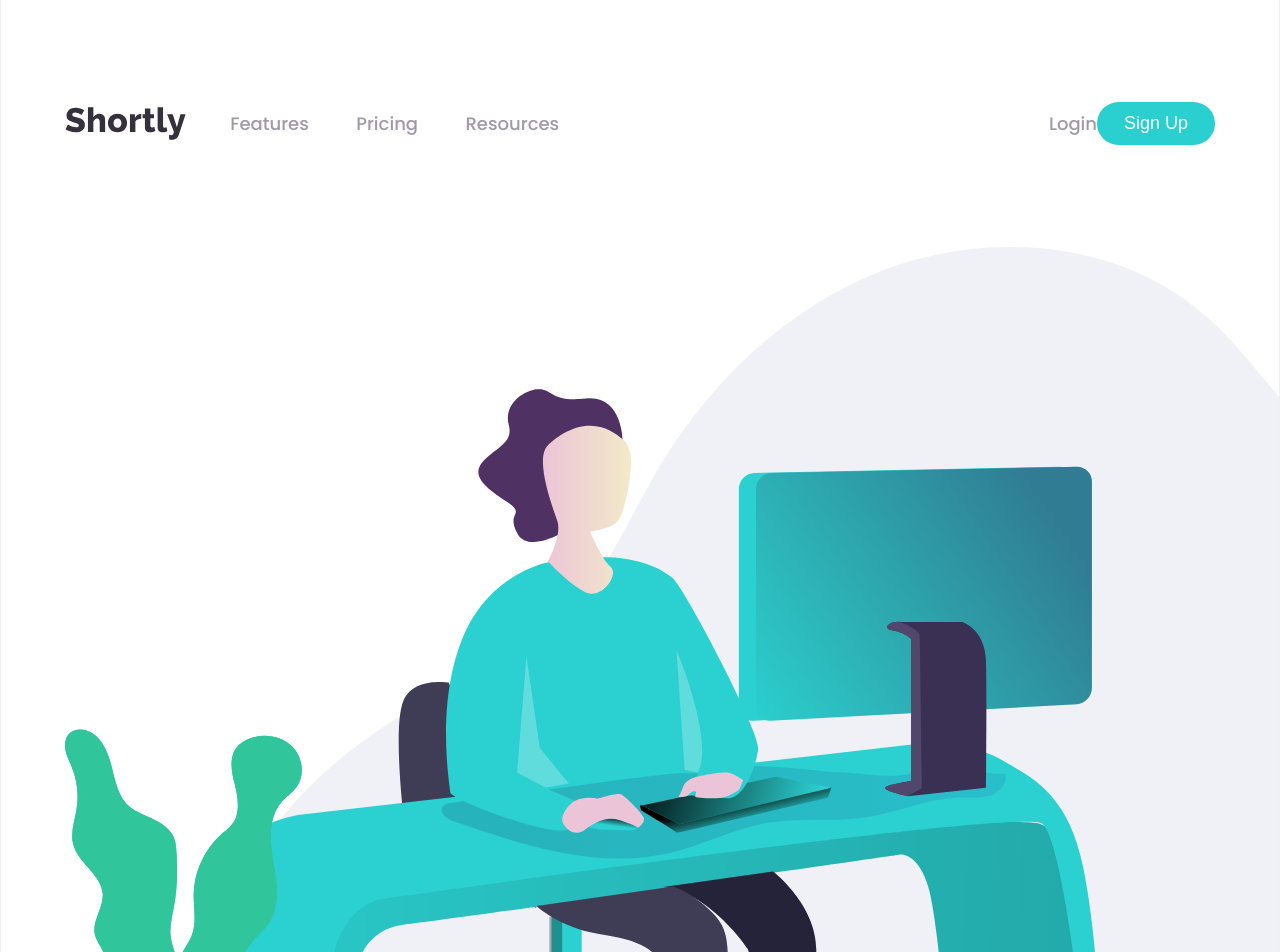
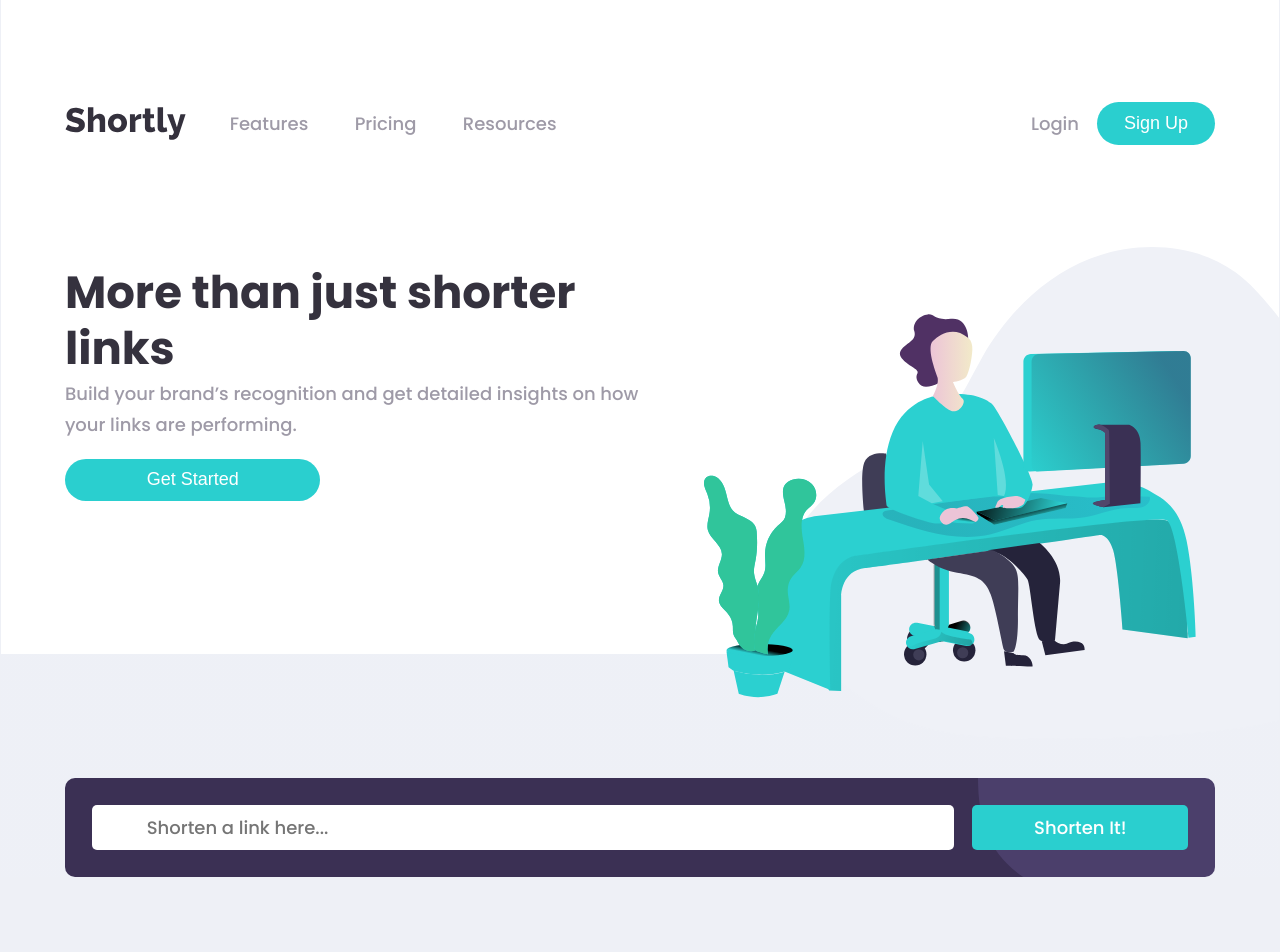
Before and after one commit to emily-v/url-shortening-landing-page, an Angular app: page / in a window 1280 px wide. Shown: the top 952 px of the page. Built offline with nearby package versions, Linux system fonts and the light colour scheme.

Commit message:
more progress on desktop styling

```diff
--- a/src/app/app.component.scss
+++ b/src/app/app.component.scss
@@ -280,6 +280,44 @@ footer {
 // -- DESKTOP STYLES --
 @media only screen and (min-width: 850px) {
 
+    .hero-img-container {
+        width: 45%;
+        float: right;
+        margin-bottom: 2em;
+    }
+
+    .hero-description {
+        width: 50%;
+        text-align: left;
+        margin-left: $gutter-horizontal;
+
+        .title-dk {
+            font-size: 2.5em;
+            margin-bottom: 0;
+        }
+
+        .btn-pill {
+            width: 40%;
+            margin-left: 0;
+        }
+    }
+
+    .shorten-container {
+        width: 90%;
+        box-sizing: border-box;
+        flex-flow: row nowrap;
+
+        .url-input {
+            width: 80%;
+            margin: 0 1em 0 0;
+        }
+
+        .btn-square {
+            margin: 0;
+            width: 20%;
+        }
+    }
+
     @for $i from 1 through 12 {
         $w: ($i / 12) * 100%;
         .col-#{$i}-lg {
--- a/src/app/nav/nav.component.scss
+++ b/src/app/nav/nav.component.scss
@@ -88,9 +88,13 @@
             display: flex;
             align-items: center;
 
+            span {
+                margin-right: 1em;
+            }
+
             .btn-pill {
                 @include btn(1.5em, 90%);
-                margin-top: 0;
+
             }
         }
     }
```
